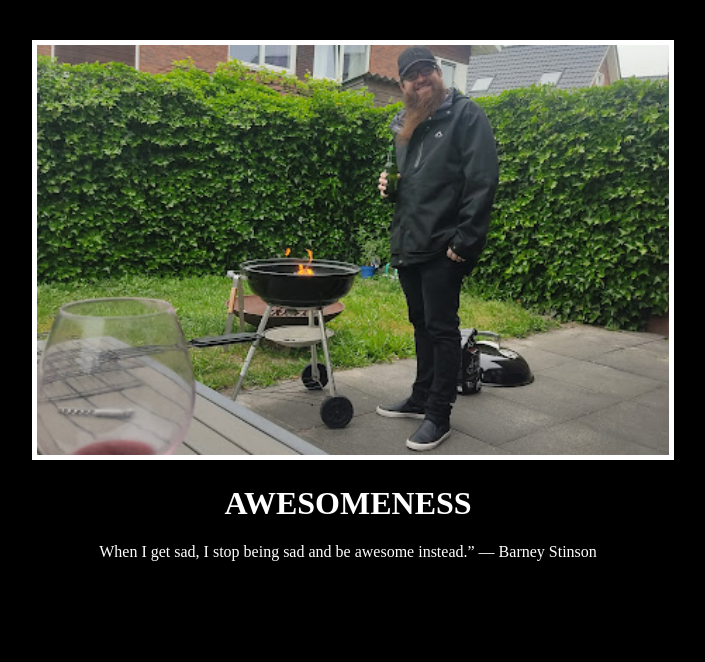
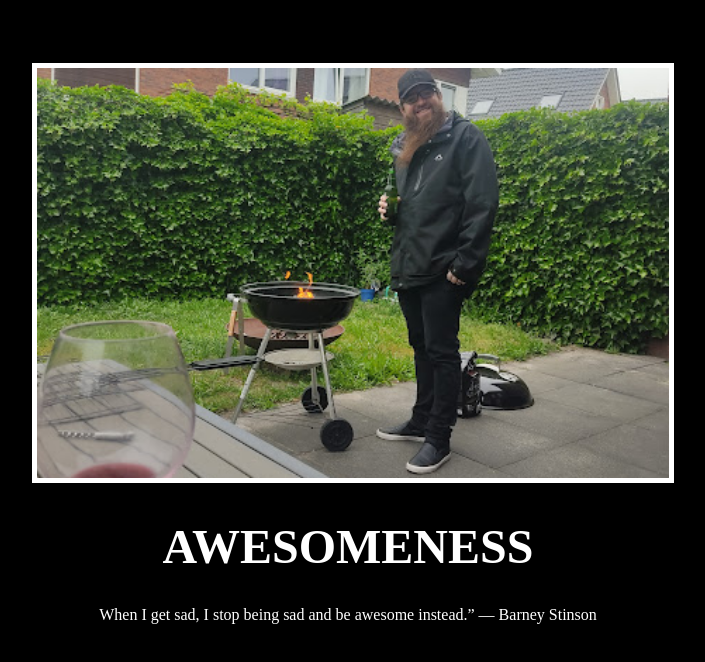
Before and after one commit to LiseMariB/motivational-meme, a plain HTML site: page index.html in a window 1280 px wide. Shown: the whole page, without its empty margins (292-997 px from the left). Drawn offline with Linux system fonts and the light colour scheme.

Commit message:
Add files via upload

```diff
--- a/index.html
+++ b/index.html
@@ -1,39 +1,3 @@
-<!DOCTYPE html>
-<html lang="en">
-
-<head>
-  <meta charset="UTF-8">
-  <meta name="viewport" content="width=device-width, initial-scale=1.0">
-  <title>Motivational Meme</title>
-  <link
-  rel="stylesheet"
-  href="./style.css"/>
-</head>
-
-<style>
-html{
-  background:black
-}
-
-
-</style>
-<link rel="preconnect" href="https://fonts.googleapis.com">
-<link rel="preconnect" href="https://fonts.gstatic.com" crossorigin>
-<link href="https://fonts.googleapis.com/css2?family=Libre+Baskerville&display=swap" rel="stylesheet">
-
-<body>
-<div>
-  <img src="./assets/images/Awesomeness.png" alt="image of a man standing outside with a bbq in front of him">
-  <H1 font-family: 'Libre Baskerville', serif;>AWESOMENESS</H1>
-  <p>When I get sad, I stop being sad and be awesome instead.”
-  ― Barney Stinson
-  </p>
-</div>
-
-</body>
-
-</html>
-
 <!--
   TODO: Create a motivational post website.
 Style it how ever you like.
@@ -50,3 +14,29 @@ But it must have the following features:
 6. Read about the text-transform property on MDN docs to make the h1 uppercase with CSS.
   https://developer.mozilla.org/en-US/docs/Web/CSS/text-transform
 -->
+
+<!DOCTYPE html>
+<html lang="en">
+
+<head>
+<meta charset="UTF-8">
+<title>Motivational Meme</title>
+<link
+  rel="stylesheet"
+  href="./style.css"/>
+<link rel="preconnect" href="https://fonts.googleapis.com">
+<link rel="preconnect" href="https://fonts.gstatic.com" crossorigin>
+<link href="https://fonts.googleapis.com/css2?family=Libre+Baskerville&display=swap" rel="stylesheet">
+
+</head>
+
+<body>
+
+  <div class="poster">
+    <img class="image" src="./assets/images/Awesomeness.png">
+    <h1 font-family: 'Libre Baskerville', serif; >Awesomeness</h1>
+    <p> When I get sad, I stop being sad and be awesome instead.” ― Barney Stinson </p>
+  </div>
+</body>
+
+</html>
--- a/style.css
+++ b/style.css
@@ -1,22 +1,21 @@
-img {
+body{
+    background-color: black;
+}
+.poster {
+   background-color: black;
+   color: white;
+   width:50%;
+   margin-left: 25%;
+   text-align: center;
+   margin-top: 5%;
+}
+
+.image{
     border: 5px solid white;
     width: 100%;
-
 }
 
-H1{
-    color:white;
-    text-align: center;
+h1{
+    font-size: 3rem;
+    text-transform: uppercase;
 }
-
-p{
-    color:white;
-    text-align: center;
-}
-
-div{
-    background-color: black;
-    width:50%;
-    margin-left: 25%;
-    margin-top: 40px;
-}
```
Also changed, not shown: Awesomeness.png (added).
